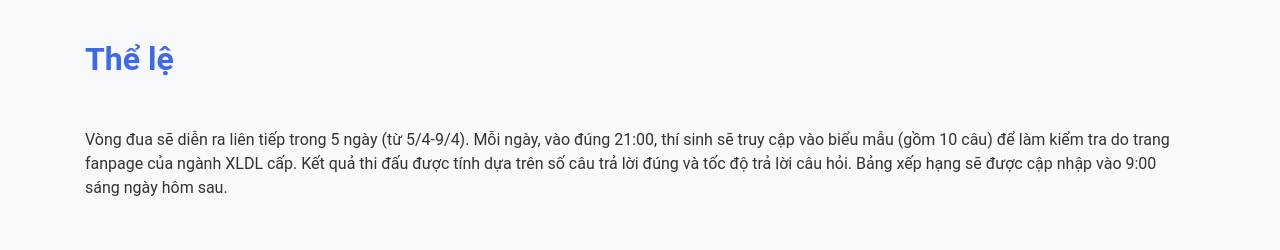
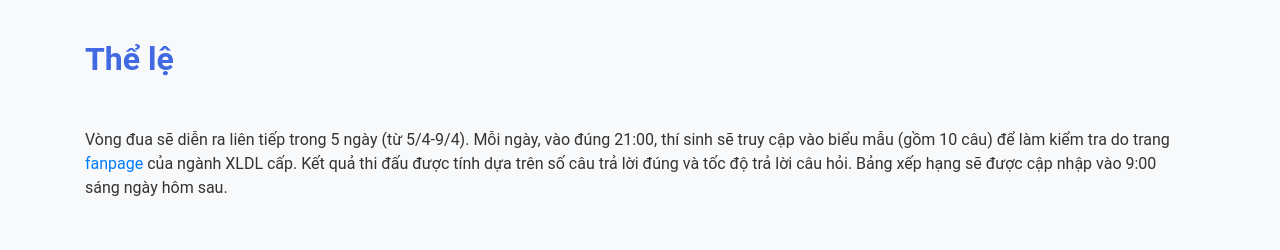
Before and after one commit to FPLHN-XLDL/fplhn-xldl.github.io, a plain HTML site: page index.html in a window 1280 px wide. Shown: the part 800-1050 px from the top of the page. Drawn offline with nearby package versions, Linux system fonts and the light colour scheme.

Commit message:
Update index.html

```diff
--- a/index.html
+++ b/index.html
@@ -137,7 +137,7 @@
     <div class="container">
       <h2 class="section-heading">Thể lệ</h2>
       <p>Vòng đua sẽ diễn ra liên tiếp trong 5 ngày (từ 5/4-9/4). Mỗi ngày, vào đúng 21:00,
-        thí sinh sẽ truy cập vào biểu mẫu (gồm 10 câu) để làm kiểm tra do trang fanpage của ngành XLDL cấp.
+        thí sinh sẽ truy cập vào biểu mẫu (gồm 10 câu) để làm kiểm tra do trang <a href="https://www.facebook.com/fplhn.xldl">fanpage</a> của ngành XLDL cấp.
         Kết quả thi đấu được tính dựa trên số câu trả lời đúng và tốc độ trả lời câu hỏi.
         Bảng xếp hạng sẽ được cập nhập vào 9:00 sáng ngày hôm sau.
       </p>
```
